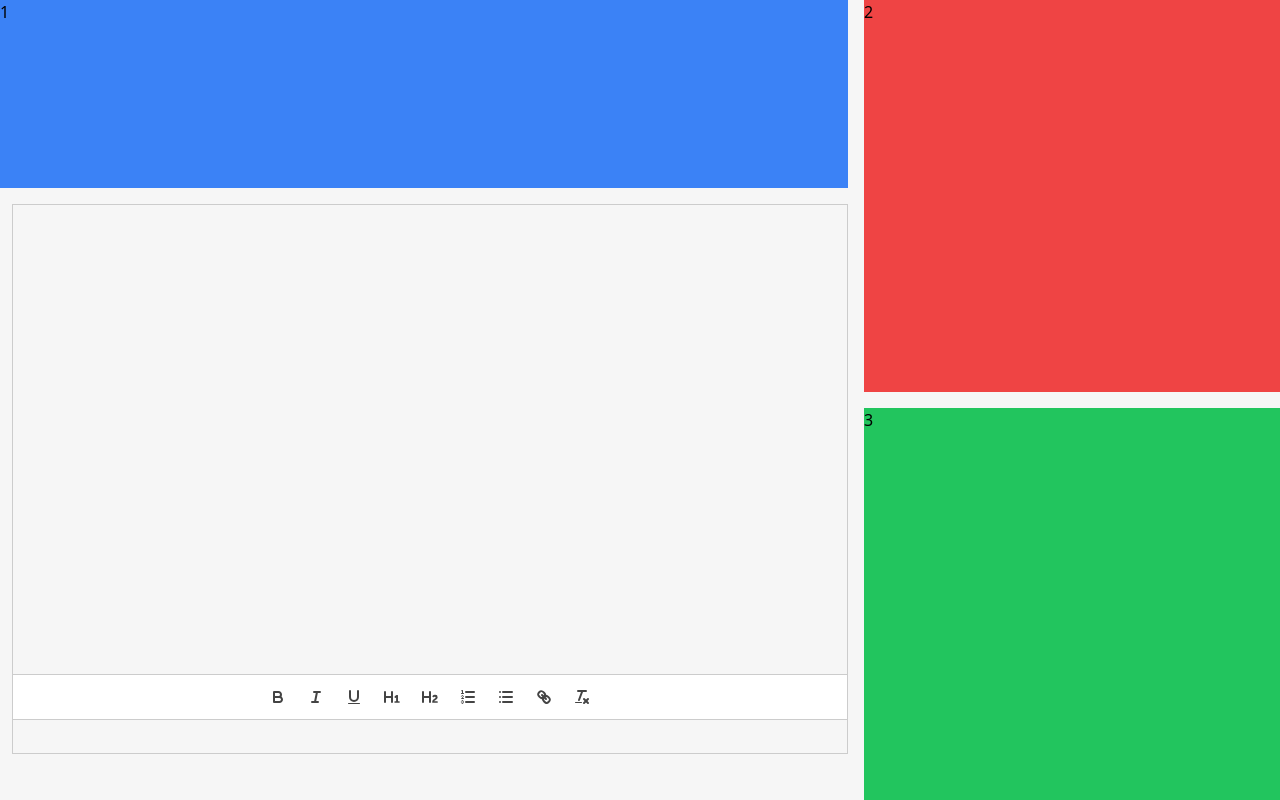
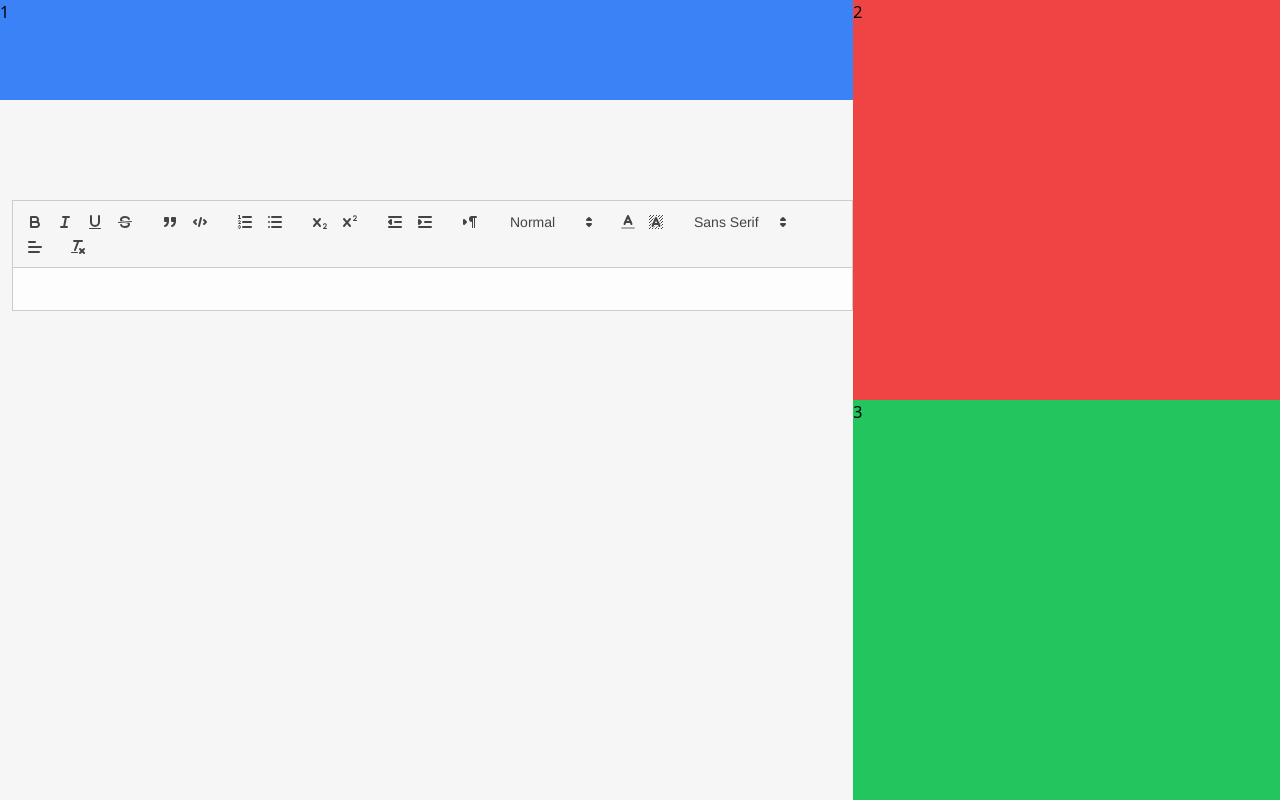
Before and after one commit to mahadaziz/JourneyAI, a Next.js app in the folder src/frontend/front-end/: page /dashboard in a window 1280 px wide. Built offline with nearby package versions, Linux system fonts and the light colour scheme.

Commit message:
Updated style for text box

```diff
--- a/src/frontend/front-end/src/app/(main)/dashboard/page.jsx
+++ b/src/frontend/front-end/src/app/(main)/dashboard/page.jsx
@@ -4,9 +4,9 @@ import '../../globals.css';
 
 export default function page() {
     return (
-    <div className="grid grid-rows-4 grid-cols-3 grid-flow-col gap-4 w-screen h-screen bg-[#F6F6F6]">
+    <div className="grid grid-rows-4 grid-cols-3 grid-flow-col w-screen min-h-screen bg-[#F6F6F6]">
         {/* <!-- This is the first item at the top-left corner spanning 2 columns --> */}
-        <div className="bg-blue-500 row-span-1 col-span-2">1</div>
+        <div className="bg-blue-500 row-span-1 col-span-2 h-[100px]">1</div>
 
         {/* <!-- TextBox should span the entire height minus the first row and span all columns --> */}
         <TextBox/>
@@ -17,12 +17,3 @@ export default function page() {
     </div>
     )
 }
-
-{/* <div className="grid grid-rows-4 grid-cols-3 grid-flow-col gap-4 w-screen h-screen bg-[#F6F6F6]">
-    <div className="bg-blue-500 row-span-1 col-span-3">1</div>
-
-    <TextBox className="row-span-4 col-span-2"/>
-
-    <div className="bg-red-500 row-span-2 col-span-2">2</div>
-    <div className="bg-green-500 row-span-1 col-span-2">3</div>
-</div> */}
--- a/src/frontend/front-end/src/app/globals.css
+++ b/src/frontend/front-end/src/app/globals.css
@@ -49,41 +49,53 @@ input:-webkit-autofill {
 /* ql-editor ql-blank - actual box to edit and type in */
 /* might need to change p tag too */
 
-/* .ql-editor.ql-snow {
-    width: 100%;
-    height: auto !important;
+/* .ql-container.ql-snow {
+  min-height: 500px;
+  max-height: 100%;
+  flex: 1;
+  display: flex;
+  flex-direction: column;
+  border:none;
+} */
+
+
+/* .ql-editor.ql-blank::before {
+  color: #A7A7A7;
+  content: attr(data-placeholder);
+  position: relative;
+  top: 12px;
+  left: 15px;
+  right: 15px;
+  bottom: 0;
+  font-style:normal;
+  font-size: 12px;
+  font-weight: 700;
+  pointer-events: none;
+} */
+
+.ql-editor {
+  max-height: 200px;
+  /* flex: 1; */
+  /* width: 100%; */
+  color:black;
+  background: #FDFDFE;
+  /* border-color:red; */
 }
 
-.ql-container.ql-snow {
-    min-height: 550px  !important;
-    color:black;
+
+/* .ql-toolbar.ql-snow {
+  position: sticky;
+  bottom: 0;
+  background: white;
+  border-radius: 0px;
+  border:none;
 } */
 
-.ql-container.ql-snow {
-    display: flex;
-    flex-direction: column;
-    height: 550px;
-    border: 1px solid #ccc;
-    position: relative;
-    color:black;
-  }
-
-.ql-editor.ql-snow {
-    flex-grow: 1;
-    overflow-y: auto;
-}
-
-.ql-toolbar.ql-snow {
-    position: sticky;
-    bottom: 10%;
-    background: white;
-}
-
 /* Style the scrollbar track (the part that the scrollbar thumb moves within) */
-.ql-editor::-webkit-scrollbar-track {
+/* .ql-editor::-webkit-scrollbar-track {
   background-color: #f4f4f4;
   border-radius: 10px;
-  }
+} */
 
 /* Style the scrollbar thumb (the part that you drag) */
 .ql-editor::-webkit-scrollbar-thumb {
@@ -113,7 +125,7 @@ input:-webkit-autofill {
   justify-content: center; /* Center horizontally */
   align-items: center;     /* Center vertically */
   flex-wrap: wrap;         /* Allow items to wrap onto the next line */
-    padding: 10px 0;         /* Add some padding at the top and bottom */
+  padding: 50px 0 10px 0;         /* Add some padding at the top and bottom */
 }
 
 #toolbar button {
--- a/src/frontend/front-end/src/components/TextBox.jsx
+++ b/src/frontend/front-end/src/components/TextBox.jsx
@@ -1,6 +1,6 @@
 'use client';
 
-import React, { useState, useEffect, useRef } from 'react';
+import React, { useState, useEffect } from 'react';
 import dynamic from 'next/dynamic';
 import 'react-quill/dist/quill.snow.css';
 // import 'react-quill/dist/quill.bubble.css';
@@ -15,66 +15,59 @@ const ReactQuill = dynamic(
     }
   );
 
-  // // Define the toolbar options
-  // const modules = {
-  //   toolbar: {
-  //     container: "#toolbar", // This should match the ID of your custom toolbar
-  //   },
-  // };
+  const TextBox = () => {
+    const [value, setValue] = useState('');
 
-  const formats = [
-    'bold',
-    'italic',
-    'underline',
-    'header', // You can specify header values as needed
-    'list',
-    'bullet',
-    'link',
-    'clean', // This format is for removing formatting
-  ];
+    const handleChange = (content, delta, source, editor) => {
+      setValue(editor.getHTML()); // Or directly content
+    };
 
+    // Implement undo and redo functions
+    const undoChange = () => {
+      const editor = quillRef.current.getEditor();
+      editor.history.undo();
+    };
 
-const TextBox = () => {
-  const [value, setValue] = useState('');
-  const quillRef = useRef(null); // Ref to get the Quill instance
+    const redoChange = () => {
+      const editor = quillRef.current.getEditor();
+      editor.history.redo();
+    };
 
-  return (
-    <div className="flex flex-col row-span-3 col-span-2 pl-3 pb-3">
-      {/* Quill Editor */}
-      <ReactQuill
-        ref={quillRef}
-        theme="snow"
-        value={value}
-        onChange={setValue}
-        modules={{
-          toolbar: '#toolbar', // Selector for the custom toolbar
-        }}
-        formats={formats}
-      />
-      {/* You can place your custom toolbar here if you prefer it at the bottom */}
+// Define the toolbar options
+const modules = {
+  toolbar: [
+    ['bold', 'italic', 'underline', 'strike'], // toggled buttons
+    ['blockquote', 'code-block'],
 
-      {/* Custom Toolbar */}
-      <div id="toolbar">
-        {/* Bold, Italic, and Underline buttons */}
-        <button className="ql-bold" title="Bold"></button>
-        <button className="ql-italic" title="Italic"></button>
-        <button className="ql-underline" title="Underline"></button>
+    [{ 'list': 'ordered'}, { 'list': 'bullet' }],
+    [{ 'script': 'sub'}, { 'script': 'super' }], // superscript/subscript
+    [{ 'indent': '-1'}, { 'indent': '+1' }], // outdent/indent
+    [{ 'direction': 'rtl' }], // text direction
 
-        <button className="ql-header" value="1" title="Heading 1">H1</button>
-        <button className="ql-header" value="2" title="Heading 2">H2</button>
+    [{ 'header': [1, 2, 3, 4, 5, 6, false] }],
 
-        {/* Lists */}
-        <button className="ql-list" value="ordered" title="Ordered List"></button>
-        <button className="ql-list" value="bullet" title="Bullet List"></button>
+    [{ 'color': [] }, { 'background': [] }], // dropdown with defaults from theme
+    [{ 'font': [] }],
+    [{ 'align': [] }],
 
-        {/* Link */}
-        <button className="ql-link" title="Insert Link"></button>
+    ['clean'], // remove formatting button
 
-        {/* Clear formatting */}
-        <button className="ql-clean" title="Clear Formatting"></button>
+    ['undo', 'redo'], // Add undo and redo functions
+  ],
+};
+    return (
+      <div className='row-span-3 col-span-2 pl-3 pb-3'>
+      {/* ReactQuill component */}
+      <div className="flex-grow">
+        <ReactQuill
+          theme="snow"
+          value={value}
+          onChange={handleChange}
+          modules={modules}
+        />
       </div>
     </div>
-  );
-};
+    );
+  };
 
 export default TextBox;
```
Lines whose indentation alone changed are shown as unchanged.
